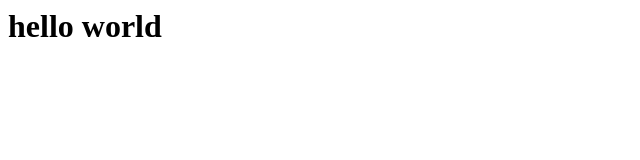
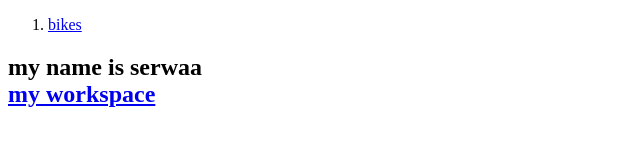
Before and after one commit to Kigunda-lilian/Lilian_Serwaa, a plain HTML site: page index.html in a window 1280 px wide. Shown: the whole page, without its empty margins (0-640 px from the left). Drawn offline with Linux system fonts and the light colour scheme.

Commit message:
Update index.html

```diff
--- a/index.html
+++ b/index.html
@@ -1 +1,31 @@
-<h1>hello world</h1>
+<!DOCTYPE html>
+<html lang="en">
+  <link rel="stylesheet" href="styles.css">
+
+        <body>
+            <head>
+              <welcome id="welcome-section">
+                <nav id="navbar">
+                  <ol>
+      <li>
+        <a href = "#"> bikes </a>
+        </li>
+
+    </ol>
+                <h1>my name is serwaa
+<project id="projects">
+  <div class="project-tile">
+    <a>
+      <navbar id="navbar">
+        <a href="#https://github.com/lilian-2021/Lilian_Serwaa.git">my workspace
+          <a id="profile-link" target="_blank">
+
+        </a>
+        </navbar>
+      </a>
+    </div>
+  </projects>
+                </h1>
+                </welcome>
+            </head>
+        </body>
```
